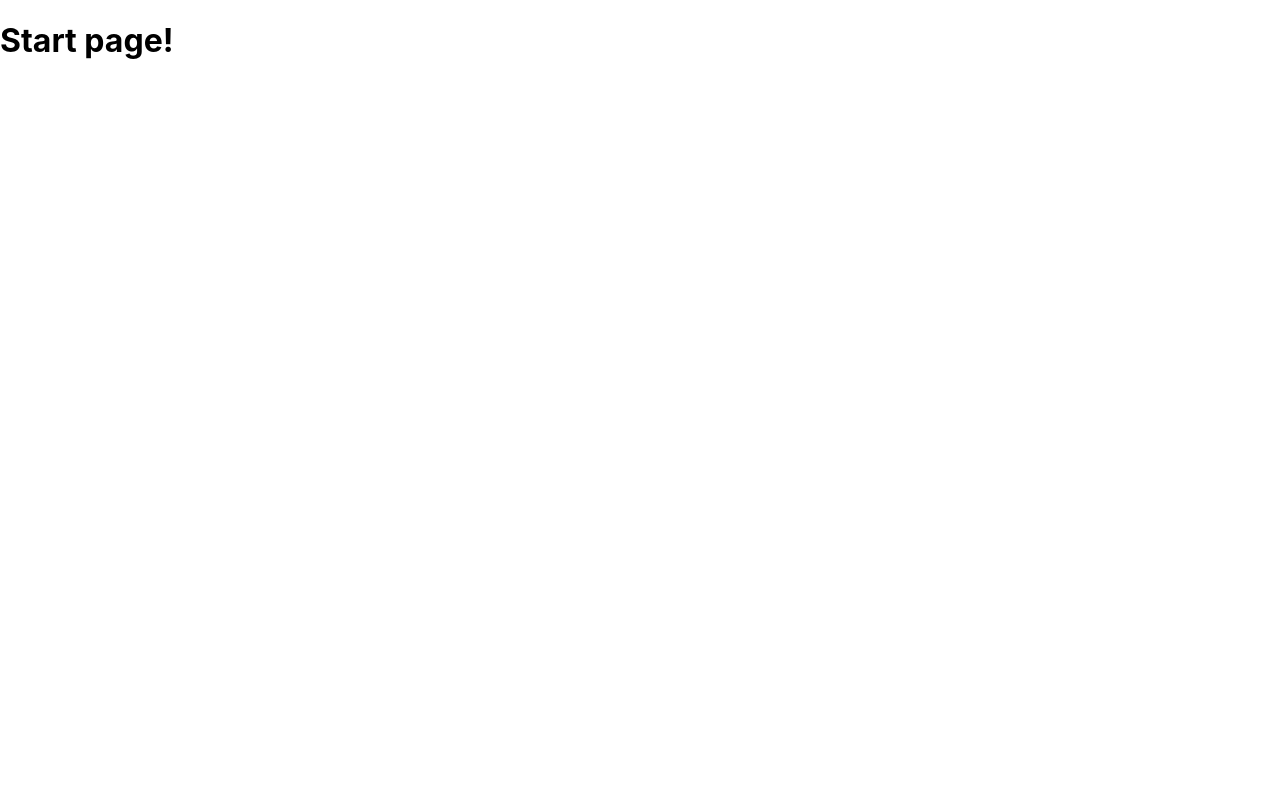
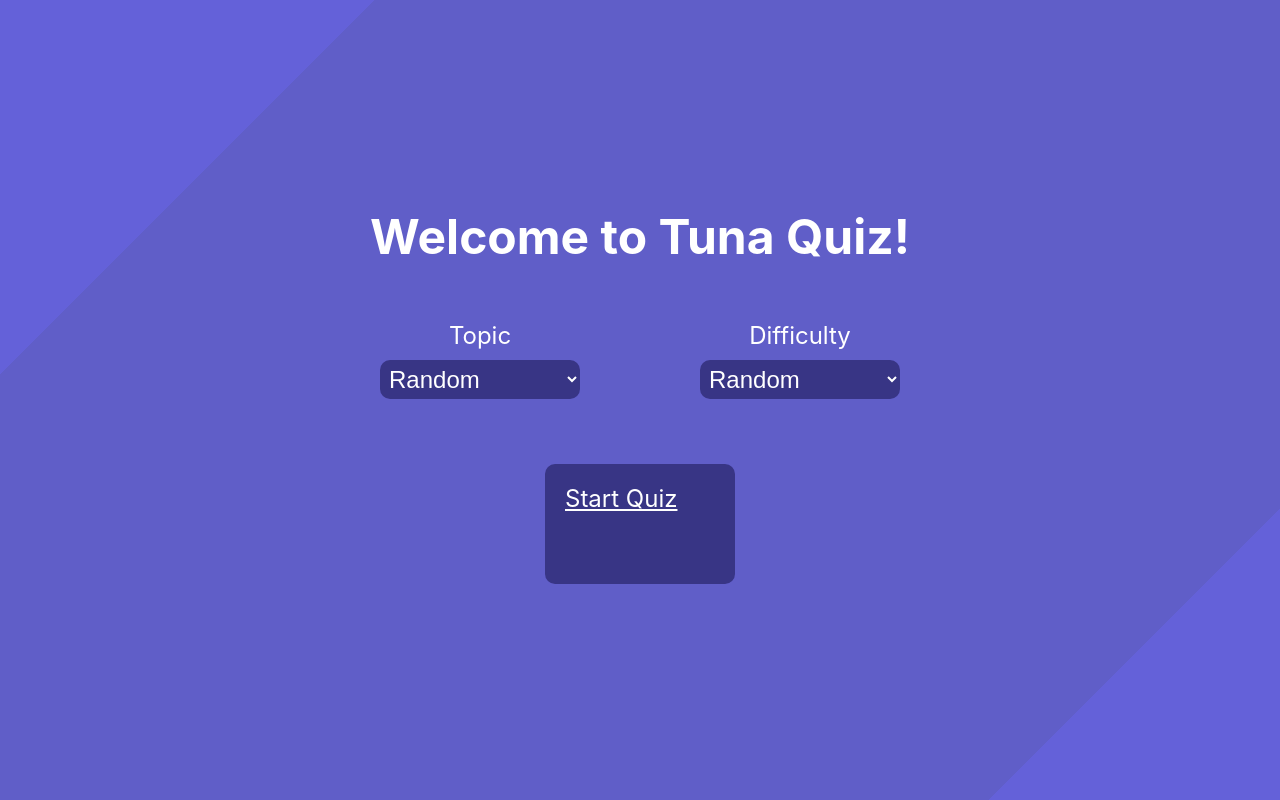
Before and after one commit to Wh1teNinja/codejam-team-tuna, a React (Create React App) app in the folder frontend-app/: page / in a window 1280 px wide. Built offline with nearby package versions, Linux system fonts and the light colour scheme.

Commit message:
finished start page and added routing to the questions page

```diff
--- a/frontend-app/src/App.css
+++ b/frontend-app/src/App.css
@@ -0,0 +1,16 @@
+.App {
+    display: flex;
+    flex-direction: column;
+    align-items: center;
+    justify-content: center;
+    height: 100vh;
+    width: 100vw;
+
+    background: #6461d9;
+    background: -moz-linear-gradient(315deg, rgba(100,97,217,1) 0%, rgba(100,97,217,1) 14%, rgba(96,94,200,1) 14%, rgba(96,94,200,1) 82%, rgba(100,97,217,1) 82%);
+    background: -webkit-linear-gradient(315deg, rgba(100,97,217,1) 0%, rgba(100,97,217,1) 14%, rgba(96,94,200,1) 14%, rgba(96,94,200,1) 82%, rgba(100,97,217,1) 82%);
+    background: linear-gradient(315deg, rgba(100,97,217,1) 0%, rgba(100,97,217,1) 14%, rgba(96,94,200,1) 14%, rgba(96,94,200,1) 82%, rgba(100,97,217,1) 82%);
+    filter: progid:DXImageTransform.Microsoft.gradient(startColorstr="#6461d9",endColorstr="#6461d9",GradientType=1);
+
+    color: #231B1B;
+}
--- a/frontend-app/src/App.tsx
+++ b/frontend-app/src/App.tsx
@@ -6,11 +6,15 @@ import { QuestionsPage } from "./pages/QuestionsPage/QuestionsPage";
 
 const router = createBrowserRouter([
   { path: "/", element: <StartPage /> },
-  { path: "QuestionsPage", element: <QuestionsPage /> },
+  { path: "/questions", element: <QuestionsPage /> },
 ]);
 
 function App() {
-  return <RouterProvider router={router} />;
+  return (
+    <div className="App">
+      <RouterProvider router={router} />
+    </div>
+  );
 }
 
 export default App;
--- /dev/null
+++ b/frontend-app/src/components/Loader.css
@@ -0,0 +1,17 @@
+/* HTML: <div class="loader"></div> */
+.loader {
+    width: 100px;
+    aspect-ratio: 4;
+    --_g: no-repeat radial-gradient(circle closest-side,#ffffff 90%,#0000);
+    background:
+      var(--_g) 0%   50%,
+      var(--_g) 50%  50%,
+      var(--_g) 100% 50%;
+    background-size: calc(100%/3) 100%;
+    animation: l7 1s infinite linear;
+  }
+  @keyframes l7 {
+      33%{background-size:calc(100%/3) 0%  ,calc(100%/3) 100%,calc(100%/3) 100%}
+      50%{background-size:calc(100%/3) 100%,calc(100%/3) 0%  ,calc(100%/3) 100%}
+      66%{background-size:calc(100%/3) 100%,calc(100%/3) 100%,calc(100%/3) 0%  }
+  }
--- /dev/null
+++ b/frontend-app/src/components/Loader.tsx
@@ -0,0 +1,6 @@
+import React, { useState } from "react";
+import "./Loader.css";
+
+export const Loader = (): React.JSX.Element => {
+    return <div className="loader"></div>
+}
--- /dev/null
+++ b/frontend-app/src/config/config.json
@@ -0,0 +1,5 @@
+{
+  "env": {
+    "server": "http://localhost:4200"
+  }
+}
--- a/frontend-app/src/pages/QuestionsPage/QuestionsPage.tsx
+++ b/frontend-app/src/pages/QuestionsPage/QuestionsPage.tsx
@@ -1,7 +1,46 @@
-import React from "react";
+import React, { useEffect, useState } from "react";
+import config from "../../config/config.json";
+import { Loader } from "../../components/Loader";
+import { useLocation } from "react-router-dom";
 
 export const QuestionsPage = (): React.JSX.Element => {
-    return <div>
-        <h1>Questions page!</h1>
+  const { state } = useLocation();
+  const [isLoading, setIsLoading] = useState(true);
+
+  const [id, setId] = useState("");
+  const [questions, setQuestions] = useState([]);
+
+  const { topic, difficulty } = state || {
+    topic: "random",
+    difficulty: "0",
+  };
+
+  console.log(state);
+
+  useEffect(() => {
+    fetch(
+      config.env.server +
+        `/questions/${topic !== "random" ? topic : "0"}/${difficulty}`,
+      {
+        method: "GET",
+      }
+    )
+      .then((res) => res.json())
+      .then(({ id, questions }) => {
+        setId(id);
+        setQuestions(questions);
+        setTimeout(() => setIsLoading(false), 2000);
+      })
+      .catch((err) => {
+        console.error(err);
+      });
+  }, []);
+
+  return isLoading ? (
+    <Loader />
+  ) : (
+    <div>
+      <h1>Questions page!</h1>
     </div>
-}
+  );
+};
--- /dev/null
+++ b/frontend-app/src/pages/StartPage/StartPage.css
@@ -0,0 +1,69 @@
+.StartPage {
+    display: flex;
+    flex-direction: column;
+    align-items: center;
+
+    width: 50%;
+}
+
+.StartPage * {
+    color: rgb(255, 255, 255);
+}
+
+.StartPage-header {
+    font-size: 3rem;
+    margin: 0;
+}
+
+.StartPage-filters-sections {
+    display: flex;
+    justify-content: space-around;
+    width: 100%;
+
+    margin: 50px;
+}
+
+.StartPage-dropdown-wrapper {
+    display: flex;
+    flex-direction: column;
+    align-items: center;
+}
+
+.StartPage-dropdown-label {
+    margin: 5px;
+    font-size: 1.5rem;
+}
+
+.StartPage-dropdown {
+    margin: 5px;
+    font-size: 1.5rem;
+    border: none;
+    outline: none;
+    background: #383585;
+    padding: 5px;
+    border-radius: 10px;
+    cursor: pointer;
+    color: rgb(255, 255, 255);
+    width: 200px;
+}
+
+.StartPage-button {
+    transition: margin 0.2s, height 0.2s, width 0.2s, font-size 0.2s;
+    padding: 20px;
+    margin: 10px 0;
+    font-size: 1.5rem;
+    border: none;
+    background: #383585;
+    border-radius: 10px;
+    width: 150px;
+    height: 80px;
+}
+
+.StartPage-button:hover {
+    width: 200px;
+    height: 100px;
+    margin: 0;
+    font-size: 1.7rem;
+    background: #383585;
+    cursor: pointer;
+}
--- a/frontend-app/src/pages/StartPage/StartPage.tsx
+++ b/frontend-app/src/pages/StartPage/StartPage.tsx
@@ -1,7 +1,58 @@
-import React from "react";
+import React, { useState } from "react";
+import "./StartPage.css";
+import { Link } from "react-router-dom";
 
 export const StartPage = (): React.JSX.Element => {
-    return <div>
-        <h1>Start page!</h1>
-    </div>
-}
+  const [topic, setTopic] = useState("random");
+  const [difficulty, setDifficulty] = useState("0");
+
+  return (
+    <main className="StartPage">
+      <h1 className="StartPage-header">Welcome to Tuna Quiz!</h1>
+      <div className="StartPage-filters-sections">
+        <div className="StartPage-dropdown-wrapper">
+          <label className="StartPage-dropdown-label" htmlFor="topic">
+            Topic
+          </label>
+          <select
+            value={topic}
+            onChange={(e) => setTopic(e.target.value)}
+            className="StartPage-dropdown"
+            id="topic"
+          >
+            <option value="random">Random</option>
+            <option value="Astronomy">Astronomy</option>
+            <option value="Physics">Physics</option>
+            <option value="Biology">Biology</option>
+          </select>
+        </div>
+        <div className="StartPage-dropdown-wrapper">
+          <label className="StartPage-dropdown-label" htmlFor="difficulty">
+            Difficulty
+          </label>
+          <select
+            value={difficulty}
+            onChange={(e) => setDifficulty(e.target.value)}
+            className="StartPage-dropdown"
+            id="difficulty"
+          >
+            <option value={0}>Random</option>
+            <option value={1}>1</option>
+            <option value={2}>2</option>
+            <option value={3}>3</option>
+            <option value={4}>4</option>
+            <option value={5}>5</option>
+          </select>
+        </div>
+      </div>
+      <Link
+        to="/questions"
+        relative="path"
+        state={{ topic, difficulty }}
+        className="StartPage-button"
+      >
+        Start Quiz
+      </Link>
+    </main>
+  );
+};
```
Also changed, not shown: 1 other file (tests, documents, lock files or other folders).
